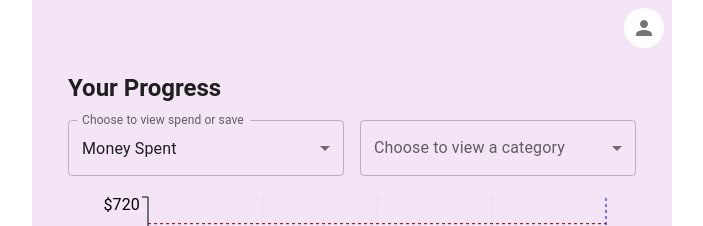
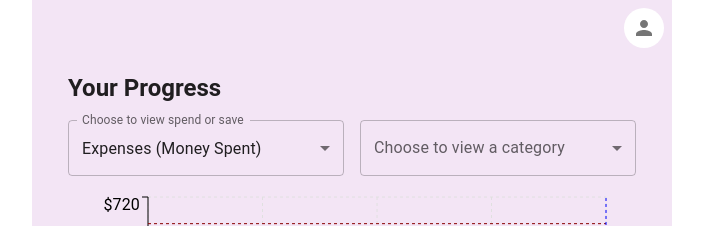
Before and after one commit to not-so-smart/budget-app, a React (Create React App) app: page / in a window 1280 px wide. Shown: the top 226 px of the page, without its empty margins (288-991 px from the left). Built offline with nearby package versions, Linux system fonts and the light colour scheme.

Commit message:
small change to home

```diff
--- a/src/routes/Home.jsx
+++ b/src/routes/Home.jsx
@@ -327,8 +327,8 @@ export default function Home() {
             label="Choose to view spend or save"
             onChange={handleViewChange}
           >
-            <MenuItem value="spend">Money Spent</MenuItem>
-            <MenuItem value="save">Money Saved</MenuItem>
+            <MenuItem value="spend">Expenses (Money Spent)</MenuItem>
+            <MenuItem value="save">Income (Money Saved)</MenuItem>
           </Select>
         </FormControl>
         <FormControl sx={{ width: '300px' }}>
```
